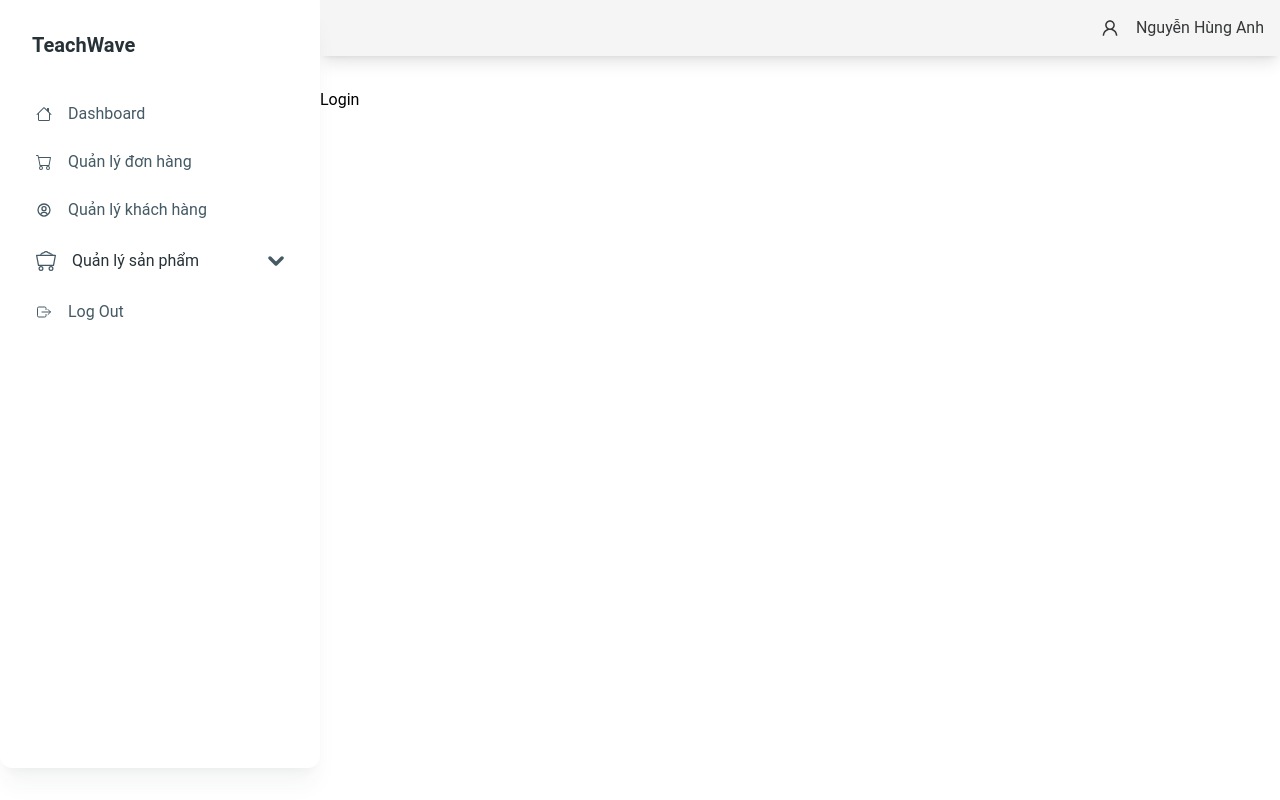
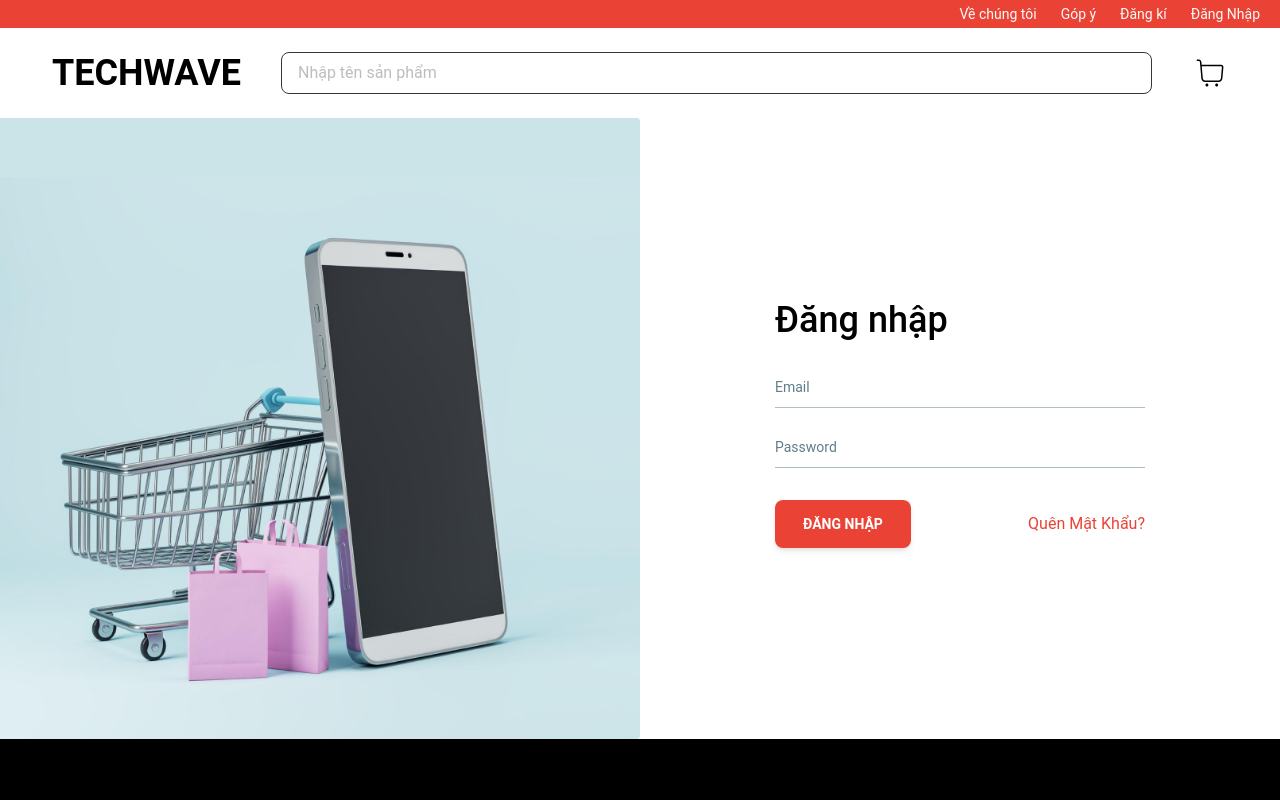
Before and after one commit to lingtine/Luan-Van-To-Nghiep, a React (Create React App) app: page /login in a window 1280 px wide. Shown: the top 800 px of the page. Built offline with nearby package versions, Linux system fonts and the light colour scheme; some icons are missing.

Commit message:
create login in client

```diff
--- /dev/null
+++ b/src/pages/client/login/form-login.tsx
@@ -0,0 +1,83 @@
+import React from "react";
+import { Input, Button } from "@material-tailwind/react";
+import { useState, useEffect } from "react";
+import { Link, Navigate, useNavigate } from "react-router-dom";
+import { toast } from "react-toastify";
+import { useLoginMutation } from "redux/api/authApi";
+interface IDataForm {
+  email: string;
+  password: string;
+}
+
+interface FormLoginProps {}
+
+const FormLogin: React.FC<FormLoginProps> = () => {
+  const [login, result] = useLoginMutation();
+  const navigate = useNavigate();
+  const [dataForm, setDataForm] = useState<IDataForm>({
+    email: "",
+    password: "",
+  });
+
+  useEffect(() => {
+    if (result.isSuccess) {
+      navigate("/");
+      toast.success("Đăng nhập thành công");
+    }
+  }, [result]);
+
+  const handleChange = (e: React.ChangeEvent<HTMLInputElement>) => {
+    const { name, value } = e.target;
+    setDataForm(() => ({ ...dataForm, [name]: value }));
+  };
+
+  const handleSubmit = (e: React.FormEvent) => {
+    e.preventDefault();
+    if (
+      dataForm.email.trim().length === 0 ||
+      dataForm.password.trim().length === 0
+    ) {
+      toast.error("Thông tin không hợp lệ");
+    } else {
+      login(dataForm);
+    }
+  };
+
+  return (
+    <form
+      onSubmit={handleSubmit}
+      className=" flex items-center justify-center flex-[0_0_50%]"
+    >
+      <div className="min-w-[370px] flex flex-col gap-4">
+        <h4 className="text-4xl font-medium my-2">Đăng nhập</h4>
+        <Input
+          onChange={handleChange}
+          value={dataForm.email}
+          name="name"
+          variant="standard"
+          label="Email"
+          crossOrigin={""}
+        />
+        <Input
+          onChange={handleChange}
+          value={dataForm.password}
+          name="password"
+          variant="standard"
+          label="Password"
+          type="password"
+          crossOrigin={""}
+        />
+        <div className="my-4 flex justify-between items-center">
+          <Button type="submit" size="lg" className="bg-primary">
+            Đăng nhập
+          </Button>
+          <Link className="text-primary" to={"/forget-password"}>
+            Quên Mật Khẩu?
+          </Link>
+        </div>
+      </div>
+    </form>
+  );
+};
+
+export default FormLogin;
--- a/src/pages/client/login/login.tsx
+++ b/src/pages/client/login/login.tsx
@@ -1,9 +1,18 @@
 import React from "react";
-
+import FormLogin from "./form-login";
 interface LoginPageProps {}
 
 const LoginPage: React.FC<LoginPageProps> = () => {
-  return <div>Login</div>;
+  return (
+    <div className="flex">
+      <img
+        className="flex[0_0_50%] max-w-[50%]"
+        src="images/login/login-image.png"
+        alt="login"
+      />
+      <FormLogin />
+    </div>
+  );
 };
 
 export default LoginPage;
--- a/src/pages/index.ts
+++ b/src/pages/index.ts
@@ -30,5 +30,5 @@ export { default as SearchPage } from "./client/search/search";
 export { default as ResetPasswordPage } from "./client/reset-password/reset-password";
 
 // layouts page
-export { default as DefaultLayout } from "./layouts/admin-layout";
-export { default as AdminLayout } from "./layouts/default-layout";
+export { default as DefaultLayout } from "./layouts/default-layout";
+export { default as AdminLayout } from "./layouts/admin-layout";
--- a/src/redux/api/authApi.ts
+++ b/src/redux/api/authApi.ts
@@ -10,7 +10,7 @@ const authApi = createApi({
   endpoints(builder) {
     return {
       login: builder.mutation({
-        query: (data) => {
+        query: (data: { email: string; password: string }) => {
           return {
             url: "auths/auth/login",
             method: "POST",
```
Also changed, not shown: public/images/login/login-image.png (added).
